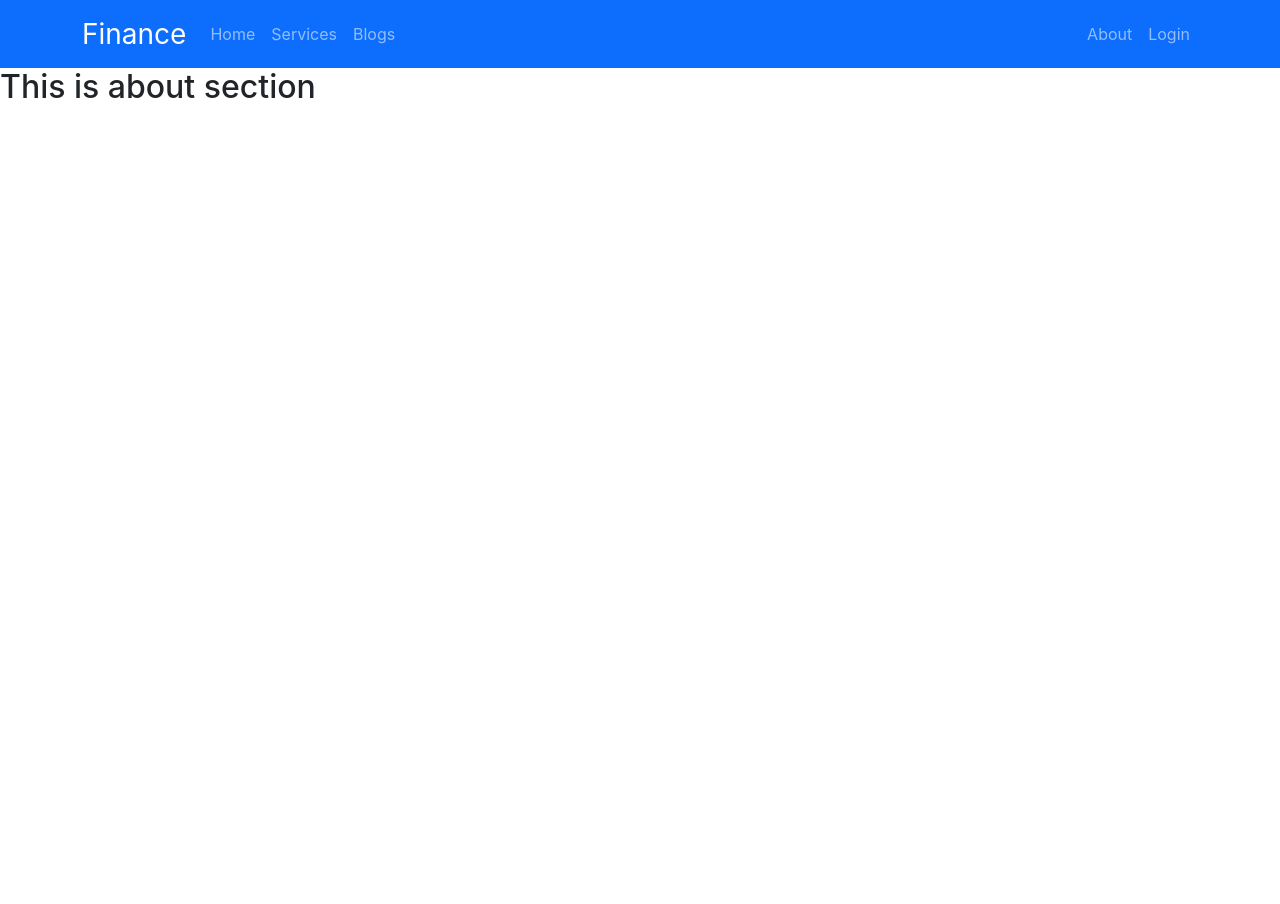
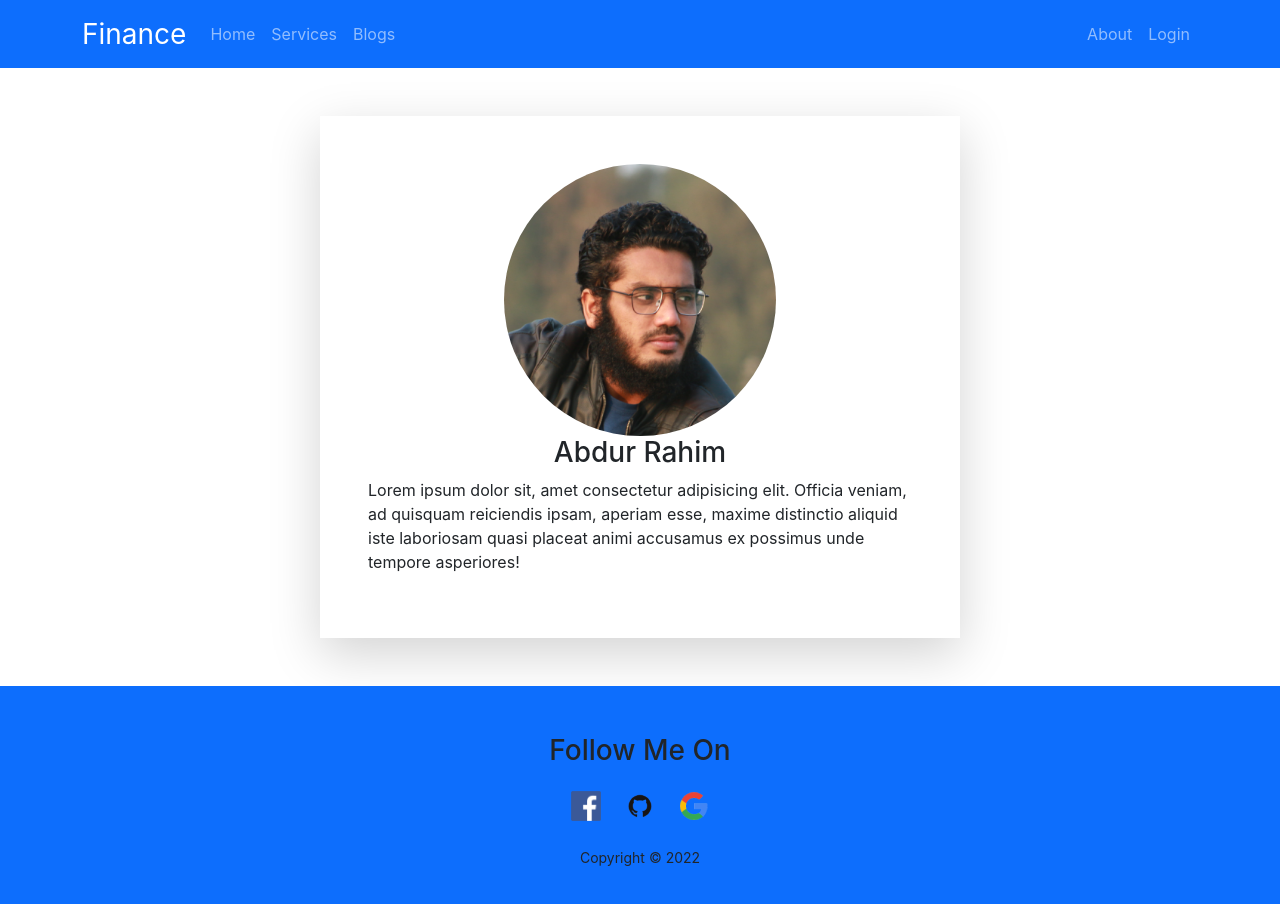
Before and after one commit to armejbha/financial-consaltant, a React (Create React App) app: page /about in a window 1280 px wide. Shown: the top 904 px of the page. Before the commit the page ends 800 px from the top, so only its background shows below. Built offline with nearby package versions, Linux system fonts and the light colour scheme; no server answers.

Commit message:
about section

```diff
--- a/src/App.js
+++ b/src/App.js
@@ -8,6 +8,7 @@ import Home from './Pages/Home/Home/Home';
 import Login from './Pages/Login/Login/Login';
 import Register from './Pages/Login/Register/Register';
 import RequireAuth from './Pages/Login/RequireAuth/RequireAuth';
+import Footer from './Pages/Shared/Footer/Footer';
 
 import Header from './Pages/Shared/Header/Header';
 import NotFound from './Pages/Shared/NotFound/NotFound';
@@ -31,7 +32,7 @@ function App() {
         <Route path="/register" element={<Register></Register>}></Route>
         <Route path="*" element={<NotFound></NotFound>}></Route>
       </Routes>
-      {/* <Footer></Footer> */}
+      <Footer></Footer>
     </div>
   );
 }
--- a/src/Pages/About/About.js
+++ b/src/Pages/About/About.js
@@ -1,9 +1,15 @@
 import React from 'react';
-
+import img from '../../images/person/me-.png';
 const About = () => {
     return (
-        <div>
-            <h2>This is about section</h2>
+        <div className='w-50 mx-auto shadow-lg p-5 mt-5'>
+            <div className='w-50 mx-auto'>
+                <img className='rounded-pill w-100' src={img} alt="" />
+            </div>
+            <div>
+                <h3 className='text-center'>Abdur Rahim</h3>
+                <p>Lorem ipsum dolor sit, amet consectetur adipisicing elit. Officia veniam, ad quisquam reiciendis ipsam, aperiam esse, maxime distinctio aliquid iste laboriosam quasi placeat animi accusamus ex possimus unde tempore asperiores!</p>
+            </div>
         </div>
     );
 };
--- a/src/Pages/Home/Home/Home.js
+++ b/src/Pages/Home/Home/Home.js
@@ -12,7 +12,6 @@ const Home = () => {
             <Banner></Banner>
             <Services></Services>
             <Contract></Contract>
-            <Footer></Footer>
         </div>
     );
 };
--- a/src/Pages/Shared/Footer/Footer.js
+++ b/src/Pages/Shared/Footer/Footer.js
@@ -6,8 +6,8 @@ const Footer = () => {
     const today = new Date();
     const year = today.getFullYear()
     return (
-        <div className='bg-primary py-5'>
-            <h3 className='text-center'>Follow On Me</h3>
+        <div className='bg-primary py-5 mt-5'>
+            <h3 className='text-center'>Follow Me On</h3>
             <div className='d-flex justify-content-center align-items-center mt-4'>
                 <img style={{ height: '30px' }} className='me-4' src={social1} alt="" />
                 <img className='me-4' src={social2} alt="" />
```
Also changed, not shown: src/images/person/me-.png (added), 1 other file (tests, documents, lock files or other folders).
